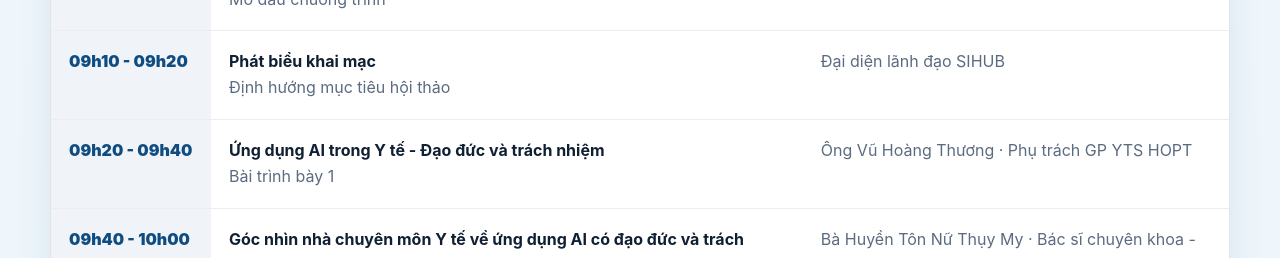
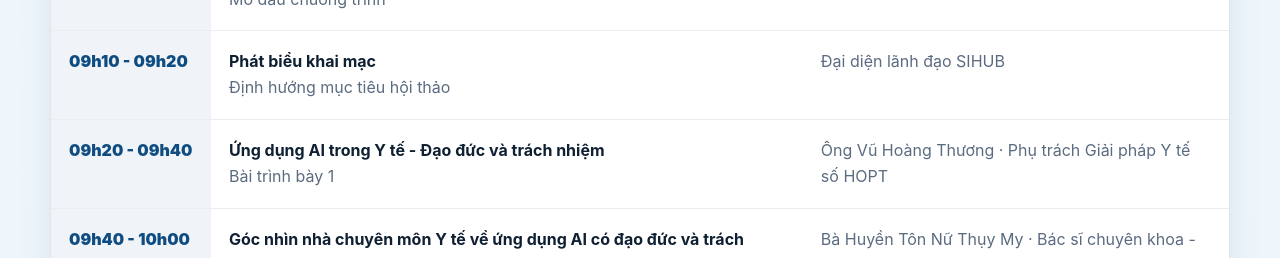
Before and after one commit to htsolutiontech/SeminarAI, a plain HTML site: page index.html in a window 1280 px wide. Shown: the part 1680-1938 px from the top of the page. Drawn offline with Linux system fonts and the light colour scheme.

Commit message:
Update index.html

```diff
--- a/index.html
+++ b/index.html
@@ -790,7 +790,7 @@
           <div class="agenda-row" role="row">
             <div class="agenda-time" role="cell">09h20 - 09h40</div>
             <div class="agenda-content" role="cell"><strong>Ứng dụng AI trong Y tế - Đạo đức và trách nhiệm</strong><span>Bài trình bày 1</span></div>
-            <div class="agenda-owner" role="cell">Ông Vũ Hoàng Thương · Phụ trách GP YTS HOPT</div>
+            <div class="agenda-owner" role="cell">Ông Vũ Hoàng Thương · Phụ trách Giải pháp Y tế số HOPT</div>
           </div>
           <div class="agenda-row" role="row">
             <div class="agenda-time" role="cell">09h40 - 10h00</div>
```
